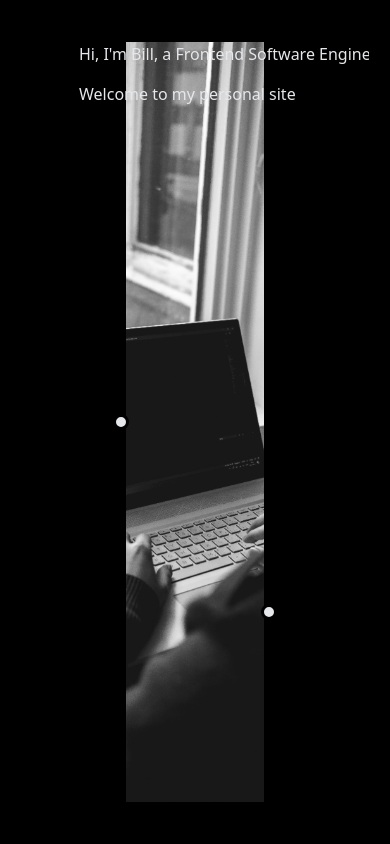
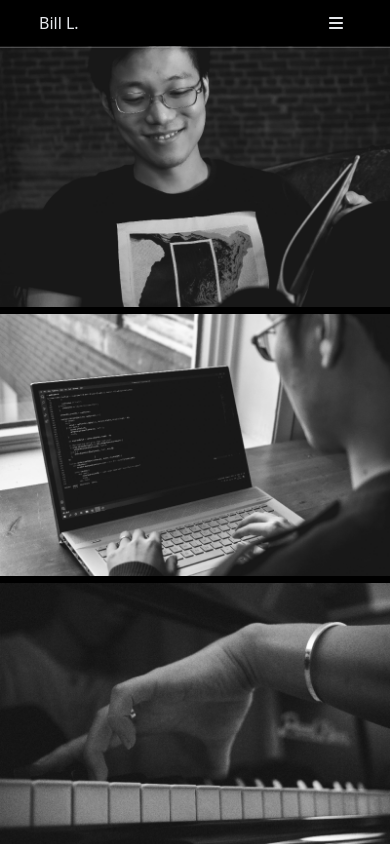
Before and after one commit to lzhlchmxl/2023-personal-site, a React (Create React App) app in the folder personal-project/: page / in a window 390 px wide. Built offline with nearby package versions, Linux system fonts and the light colour scheme.

Commit message:
Add header and mobile friendliness

```diff
--- a/personal-project/src/App.tsx
+++ b/personal-project/src/App.tsx
@@ -1,12 +1,15 @@
-import React from 'react';
-import { Outlet } from 'react-router-dom';
+import { Outlet, useLocation } from 'react-router-dom';
+import Header from './Header';
 
 
 
 function App() {
 
+  const { pathname } = useLocation();
+
   return (
-    <div className='flex h-screen items-center justify-center bg-black overflow-y-auto'>
+    <div className={`flex flex-col items-center justify-center bg-black overflow-y-auto ${pathname === '/' ? 'h-screen': ''}`}>
+      <Header />
       <Outlet />
     </div>
   );
--- /dev/null
+++ b/personal-project/src/Header.tsx
@@ -0,0 +1,70 @@
+import { NavLink, useLocation } from "react-router-dom";
+import { FontAwesomeIcon } from '@fortawesome/react-fontawesome';
+import { faBars } from '@fortawesome/free-solid-svg-icons';
+import { useEffect, useRef, useState } from "react";
+import { useWindowDimensions } from "./customHooks";
+
+function Header() {
+
+  const { width } = useWindowDimensions();
+  const [menuToggle, setMenuToggle] = useState(false);
+
+  // [TODO] might not be a good use of useEffect
+  useEffect( () => {
+    if (width > 768 && menuToggle === true) {
+      setMenuToggle(false)
+    }
+  }, [width]); // eslint-disable-line
+
+  const menuIconRef = useRef<HTMLInputElement | null>(null);
+  const menuRef = useRef<HTMLInputElement | null>(null);
+
+  document.addEventListener('mousedown', (e) => {
+    if(menuToggle === true
+      && e.target instanceof Element
+      && (!menuIconRef.current?.contains(e.target) && !menuRef.current?.contains(e.target))
+    ){
+      setMenuToggle(false)
+    }
+  });
+
+  const { pathname } = useLocation();
+
+  return (
+    <div className={`${ pathname === '/' ? 'absolute top-0 h-[46px]' : 'relative h-[50px] md:h-[80px]' } flex w-full justify-center items-center mb-10 capitalize text-white`}>
+      <div className='flex w-full justify-center items-center z-50 bg-black h-full'>
+        <div className={`flex justify-between items-center w-[80%] ${ pathname === '/' ? '' : 'max-w-[1000px]' } `}>
+          <a href='https://www.linkedin.com/in/bill-liang' target="_blank" rel='noreferrer'>bill l.</a>
+          <div className={`${ pathname === '/' ? 'md:hidden' : '' } hidden md:flex`}>
+            <NavLink to={'/'} className='hover:underline' >home</NavLink>
+            <NavLink to={'/story'} className='ml-5 hover:underline'>story</NavLink>
+            <NavLink to={'/resume'} className='ml-5 hover:underline'>resume</NavLink>
+            <NavLink to={'/music'} className='ml-5 hover:underline'>music</NavLink>
+          </div>
+          {/* menu bar icon */}
+          <div
+            ref={menuIconRef}
+            className={`${ pathname === '/' ? 'md:flex' : 'md:hidden' } flex hover:cursor-pointer hover:bg-lightGray/20 w-[30px] aspect-square justify-center items-center ${ menuToggle ? 'bg-lightGray/20':'bg-transparent'}`}
+            onClick={ () => { setMenuToggle(!menuToggle) }}
+          >
+            <FontAwesomeIcon icon={faBars} />
+          </div>
+        </div>
+      </div>
+      <div className={`${ pathname === '/' ? 'h-[1px] bg-white/25' : 'h-[2px] bg-lightGray/10' } absolute w-full bottom-[-2px] z-50`}></div>
+      {/* collapsible menu for small screens */}
+      <div
+        className={`absolute flex flex-col w-full transition-all ${menuToggle ? pathname === '/' ? 'top-[46px]' : 'top-[50px]' : 'top-[-85px]'} bg-black z-40`}
+        ref={menuRef}
+        onClick={ () => setMenuToggle(false)}
+      >
+        <NavLink to={'/'} className='hover:bg-lightGray/20 py-1' ><span className="ml-[10%]">home</span></NavLink>
+        <NavLink to={'/story'} className='hover:bg-lightGray/20 py-1'><span className="ml-[10%]">story</span></NavLink>
+        <NavLink to={'/resume'} className='hover:bg-lightGray/20 py-1'><span className="ml-[10%]">resume</span></NavLink>
+        <NavLink to={'/music'} className='hover:bg-lightGray/20 py-1 border-b-[1px] border-lightGray/10'><span className="ml-[10%]">music</span></NavLink>
+      </div>
+    </div>
+  )
+}
+
+export default Header;
--- a/personal-project/src/HomePage.tsx
+++ b/personal-project/src/HomePage.tsx
@@ -3,25 +3,33 @@ import billAgainstWall from './assets/bill-against-wall.webp'
 import billCoding from './assets/bill-coding.webp'
 import billPianoHand from './assets/bill-piano-hand.webp'
 import ConnectionCircle from './ConnectionCircle'
+import { useWindowDimensions } from './customHooks'
+import { pageSelectionData } from './data'
 
 function HomePage() {
 
-  const typingClassName = `
-                          absolute left-10 text-white overflow-hidden whitespace-nowrap
-                          mx-auto my-0 z-10 opacity-0`
+  // * Initial animated typing-like text display *
+  // const typingClassName = `
+  //                         absolute left-10 text-white overflow-hidden whitespace-nowrap
+  //                         mx-auto my-0 z-10 opacity-0`
+
+  const { width } = useWindowDimensions();
 
   const photosClassName = `w-full h-full max-h-[1500px] max-w-[1000px] saturate-0 object-cover
                             group-hover:saturate-100 transition-all duration-1000 group-hover:cursor-pointer`
 
-
   return (
+    // [TODO] improve the code structure to make it cleaner
+    <>
+      {
+        width > 1024 ?
         <div className="relative flex w-[80%] h-[90%] justify-center">
-      <div className={`${typingClassName} top-0 animate-typing1`}>
+          {/* <div className={`${typingClassName} top-0 animate-typing1`}>
             <p>Hi, I'm Bill, a Frontend Software Engineer.</p>
           </div>
           <div className={`${typingClassName} top-10 animate-typing2`}>
             <p>Welcome to my personal site :)</p>
-      </div>
+          </div> */}
 
           {/* left photo */}
           <Link
@@ -43,7 +51,7 @@ function HomePage() {
           >
             <ConnectionCircle />
             <div
-          className='animate-wipeDown absolute w-[2px] h-full bg-lightGray z-50 opacity-0'
+              className='animate-wipeDown absolute w-[2px] h-full bg-lightGray z-30 opacity-0'
             ></div>
           </div>
 
@@ -74,7 +82,7 @@ function HomePage() {
               <ConnectionCircle />
             </div>
             <div
-          className='animate-wipeDown absolute w-[2px] h-full bg-lightGray z-50 bottom-0 opacity-0'
+              className='animate-wipeDown absolute w-[2px] h-full bg-lightGray z-30 bottom-0 opacity-0'
             ></div>
           </div>
 
@@ -94,6 +102,30 @@ function HomePage() {
             />
           </Link>
         </div>
+        :
+        <div className='absolute flex flex-col top-[46px] h-[calc(100vh-46px)] justify-between'>
+          {
+            pageSelectionData.map( (data, index) => {
+              return (
+                <Link
+                  key={index}
+                  className='relative flex group h-[calc(33%-2px)] justify-center'
+                  to={data.to}
+                >
+                  <div className='flex self-center transition-all duration-1000 group-hover:cursor-pointer group-hover:opacity-100 opacity-0 absolute z-50 text-white bg-black/60 py-2 px-3 rounded-md text-2xl'>Aspiring Entreprenuer</div>
+                  <img
+                    className='w-screen saturate-0 object-cover group-hover:saturate-100 transition-all duration-1000 group-hover:cursor-pointer'
+                    src={data.img}
+                    alt={data.alt}
+                  />
+                </Link>
+              )
+            })
+          }
+
+        </div>
+      }
+    </>
   )
 }
 
--- a/personal-project/src/MusicPage.tsx
+++ b/personal-project/src/MusicPage.tsx
@@ -2,8 +2,8 @@
 function MusicPage() {
 
   return (
-    <div className="flex">
-      This is the music page.
+    <div className="flex bg-white mb-10 px-2 py-1 rounded-md">
+      This is the music page. It will have a list of my own piano pieces; still under construction at the moment.
     </div>
   )
 }
--- a/personal-project/src/ResumePage.tsx
+++ b/personal-project/src/ResumePage.tsx
@@ -86,7 +86,7 @@ function ResumePage() {
       {/* main content section */}
       <div className='flex flex-col w-[100%] max-w-[1000px] my-10 relative'>
         {/* about me subsection */}
-        <div className='text-white absolute top-5 right-0 hover:underline'>
+        <div className='text-white absolute top-5 right-0 hover:underline z-30'>
           <a href='https://www.linkedin.com/in/bill-liang' target="_blank" rel='noreferrer' className='capitalize text-gray-500 font-semibold'>linkedin<FontAwesomeIcon className='pl-[8px]' icon={faUpRightFromSquare} /></a>
         </div>
         <div className='flex flex-col md:flex-row justify-between relative'>
@@ -109,7 +109,7 @@ function ResumePage() {
             </div>
           </div>
           <div className='flex flex-col max-w-full md:max-w-[47%] relative'>
-            <h2 className='z-20 text-lightGray font-semibold my-5'>My Work Footprints</h2>
+            <h2 className='z-20 text-lightGray font-semibold mt-10 mb-5 md:my-5'>My Work Footprints</h2>
             <div className='z-20 flex flex-col'>
               {
                 jobInfoData.map( (data, index) => {
--- a/personal-project/src/StoryPage.tsx
+++ b/personal-project/src/StoryPage.tsx
@@ -1,8 +1,8 @@
 function StoryPage() {
 
   return (
-    <div>
-      This is the story page.
+    <div className="flex bg-white mb-10 px-2 py-1 rounded-md">
+      This is the story page. It will have my entreprenuerial journey; still under construction at the moment.
     </div>
   )
 }
--- a/personal-project/src/data.ts
+++ b/personal-project/src/data.ts
@@ -1,6 +1,27 @@
 import { faSquareJs, faPhp, faJava, faReact, faVuejs, faSquareGit, faNodeJs, faInvision, faFigma, faTrello } from '@fortawesome/free-brands-svg-icons';
 import { faCode, faDatabase, faFilePowerpoint, faGamepad } from '@fortawesome/free-solid-svg-icons';
 import typeScript from './assets/icon-typescript.svg';
+import billCoding from './assets/bill-coding.webp'
+import billPianoHand from './assets/bill-piano-hand.webp'
+import billSitReading from './assets/bill-sit-reading.webp'
+
+export const pageSelectionData = [
+  {
+    to: '/story',
+    img: billSitReading,
+    alt: 'Bill sitting and reading',
+  },
+  {
+    to: '/resume',
+    img: billCoding,
+    alt: 'Bill sitting and coding',
+  },
+  {
+    to: '/music',
+    img: billPianoHand,
+    alt: 'Bill playing the piano',
+  }
+]
 
 export const jobInfoData = [
   {
@@ -22,7 +43,6 @@ export const jobInfoData = [
     jobTitle: 'solution architect'
   },
 ]
-
 
 export const skillsetsData = [
   {
--- a/personal-project/tailwind.config.js
+++ b/personal-project/tailwind.config.js
@@ -50,12 +50,12 @@ module.exports = {
       },
       animation: {
         wiggle: 'wiggle 1s ease-in-out infinite',
-        typing1: 'typing1 3s steps(40, end) forwards, fadeOut 1s 5.5s ease forwards',
-        typing2: 'typing2 1.5s steps(40, end) forwards 3.5s, fadeOut 1s 6s ease forwards',
-        wipeDown: 'wipeDown 1s linear 6s forwards',
-        shrink: 'shrink 3s ease-in-out 5s forwards',
-        fadeInFromLeft: 'fadeInFromLeft 3s ease-out 7s forwards',
-        fadeInFromRight: 'fadeInFromRight 3s ease-out 7s forwards',
+        // typing1: 'typing1 3s steps(40, end) forwards, fadeOut 1s 5.5s ease forwards',
+        // typing2: 'typing2 1.5s steps(40, end) forwards 3.5s, fadeOut 1s 6s ease forwards',
+        wipeDown: 'wipeDown 1s linear 1s forwards',
+        shrink: 'shrink 3s ease-in-out 0s forwards',
+        fadeInFromLeft: 'fadeInFromLeft 3s ease-out 2s forwards',
+        fadeInFromRight: 'fadeInFromRight 3s ease-out 2s forwards',
         flame: 'flame 0.1s infinite',
         flameAfter: 'flame 0.3s infinite',
         flameBefore: 'flame 0.09s infinite',
```
Lines whose indentation alone changed are shown as unchanged.
